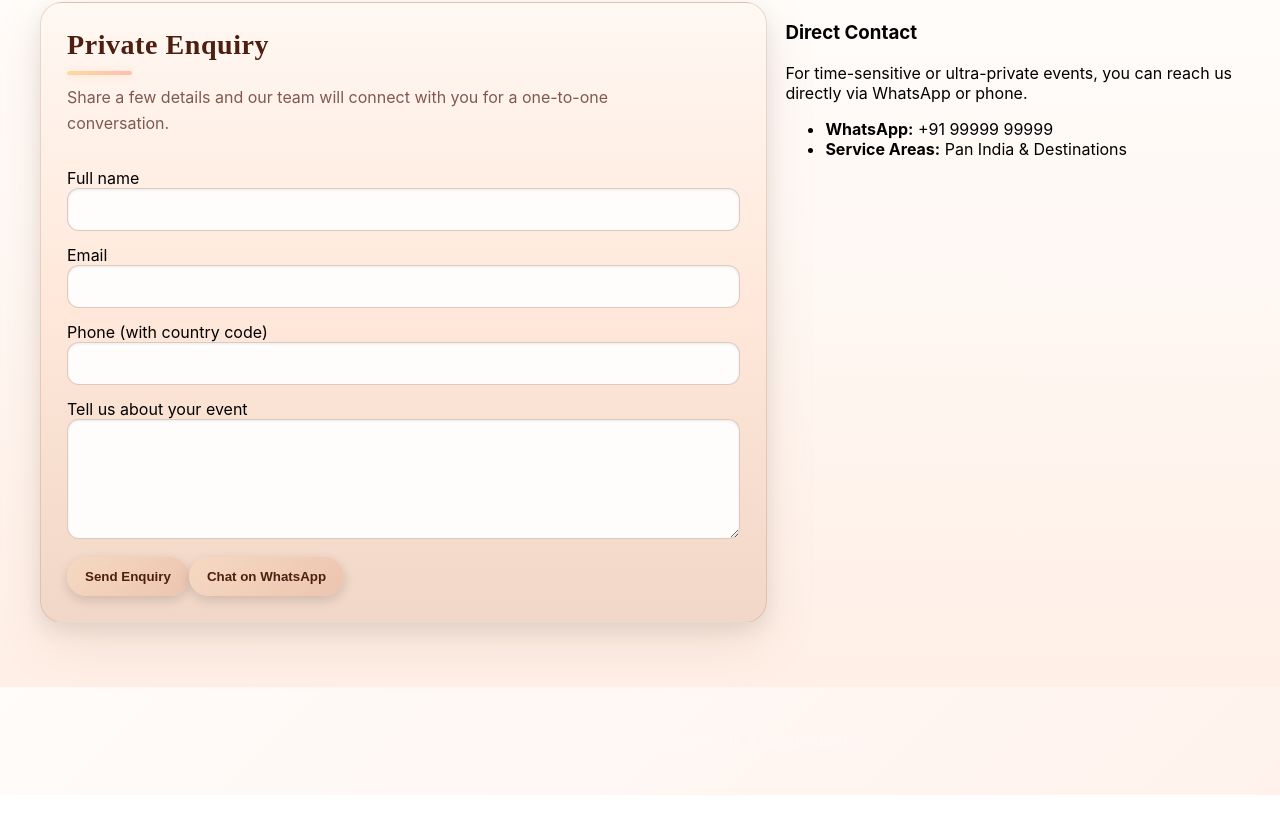
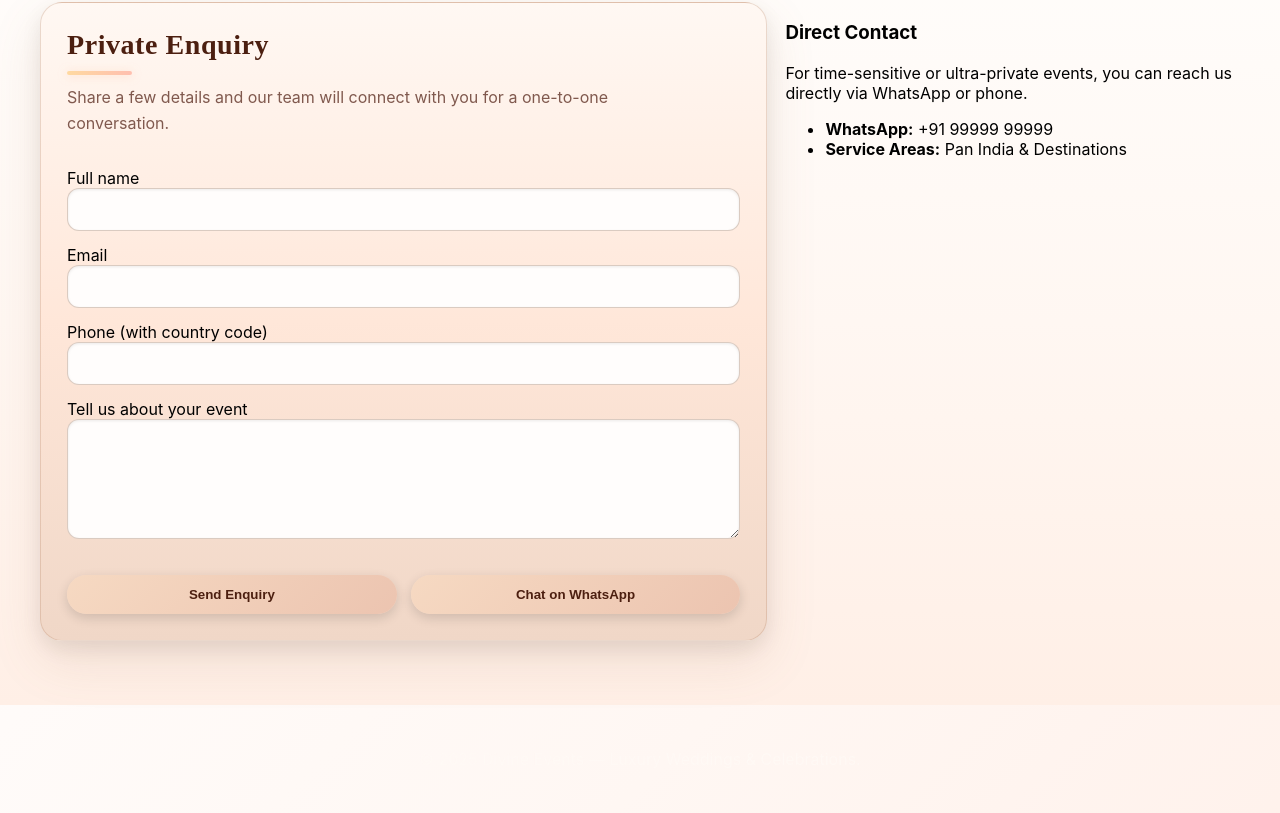
Before and after one commit to HemantSonare/DivineEventsApp, a Next.js app: page / in a window 1280 px wide. Shown: the part 2016-2829 px from the top of the page. Built offline with nearby package versions, Linux system fonts and the light colour scheme.

Commit message:
Updating

```diff
--- a/components/Contact.js
+++ b/components/Contact.js
@@ -20,7 +20,7 @@ export default function Contact() {
   };
 
   const openWhatsApp = () => {
-    const phone = '+919999999999'.replace('+','');
+    const phone = '+917067869093'.replace('+','');
     const text = encodeURIComponent(
       `Hello, I would like to enquire about a luxury event. Name: ${
         state.name || '—'
@@ -77,18 +77,16 @@ export default function Contact() {
             />
           </label>
 
-          <div className="form-actions">
+          <div className="form-buttons">
             <button type="submit" className="btn-primary-outline">
               Send Enquiry
             </button>
-            <button
-              type="button"
-              className="btn-ghost"
-              onClick={openWhatsApp}
-            >
+
+            <button type="button" className="btn-ghost" onClick={openWhatsApp}>
               Chat on WhatsApp
             </button>
           </div>
+
 
           {sent && (
             <div className="form-success">
```
